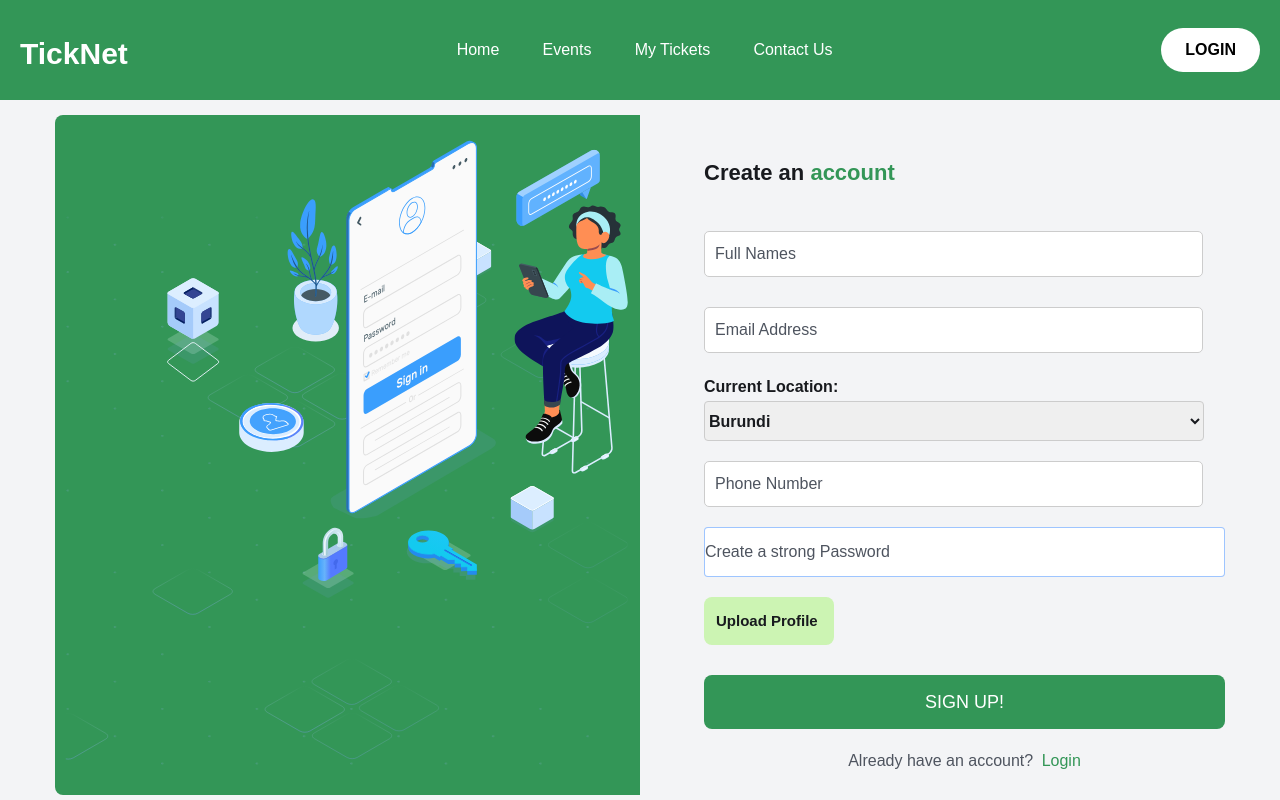
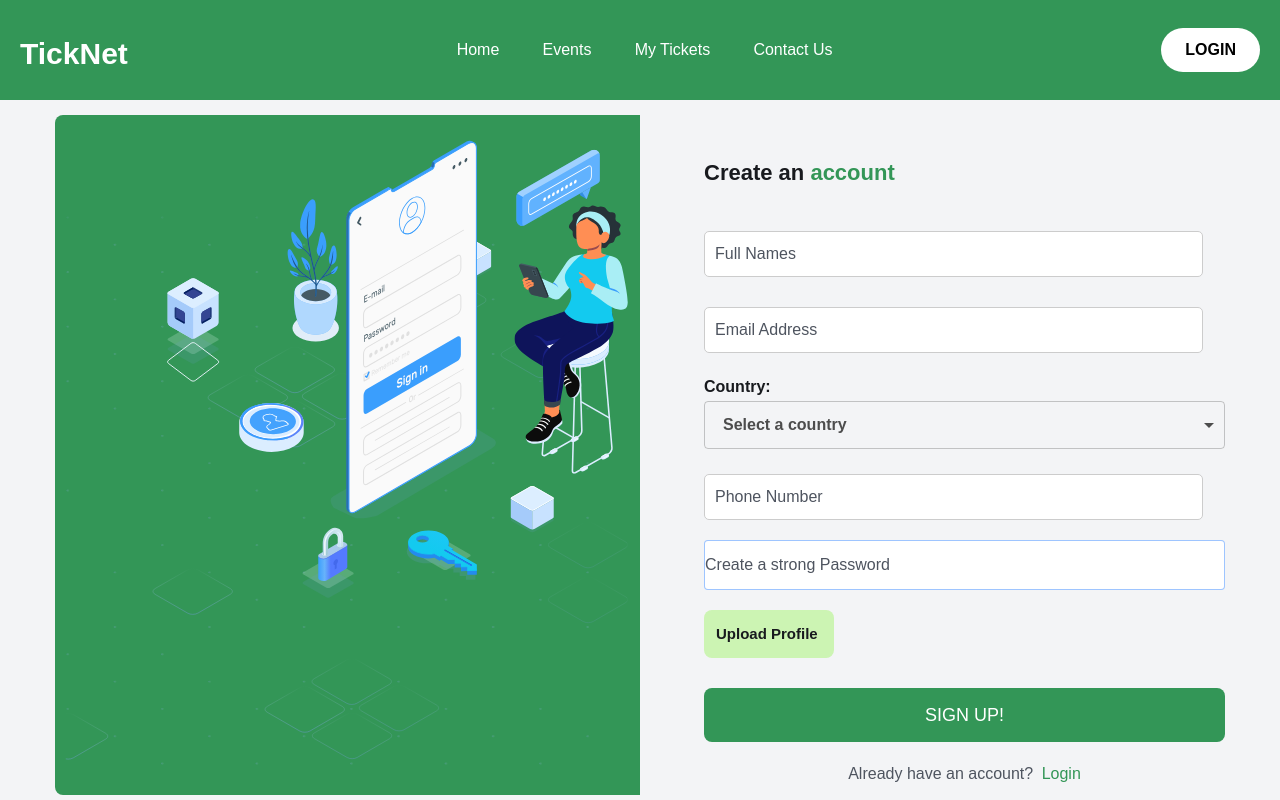
Before and after one commit to faid-terence/Eve-Ease, a React (Vite) app: page /auth/register in a window 1280 px wide. Shown: the top 800 px of the page. Built offline with nearby package versions, Linux system fonts and the light colour scheme.

Commit message:
Add East African country flags to signup form

```diff
--- a/src/components/countries/EastAfrica.jsx
+++ b/src/components/countries/EastAfrica.jsx
@@ -1,4 +1,5 @@
 import React from "react";
+import Flags from "react-flags-select";
 
 const EastAfricanCountries = [
   { code: "BI", label: "Burundi" },
@@ -7,21 +8,17 @@ const EastAfricanCountries = [
   { code: "TZ", label: "Tanzania" },
   { code: "UG", label: "Uganda" },
 ];
-
 const EastAfricanFlags = ({ selected, onSelect }) => {
   return (
-    <select
-      value={selected}
-      onChange={(e) => onSelect(e.target.value)}
+    <Flags
+      selected={selected}
+      onSelect={onSelect}
+      countries={EastAfricanCountries.map((country) => country.code)}
+      customLabels={{}}
+      showSelectedLabel={true}
       className="flag-select"
-      style={{ height: "40px", width: "96%" }} // Adjust the height value as per your requirement
-    >
-      {EastAfricanCountries.map((country) => (
-        <option key={country.code} value={country.code}>
-          {country.label}
-        </option>
-      ))}
-    </select>
+
+    />
   );
 };
 
--- a/src/pages/SignUp.jsx
+++ b/src/pages/SignUp.jsx
@@ -117,10 +117,9 @@ export const SignUp = () => {
                   required
                 />
               </div>
-
               <div className="mb-5">
                 <label className="text-headingColor font-bold text-[16px] leading-7">
-                  Current Location:
+                  Country:
                   <EastAfricanFlags
                     selected={formData.country}
                     onSelect={(countryCode) =>
```
